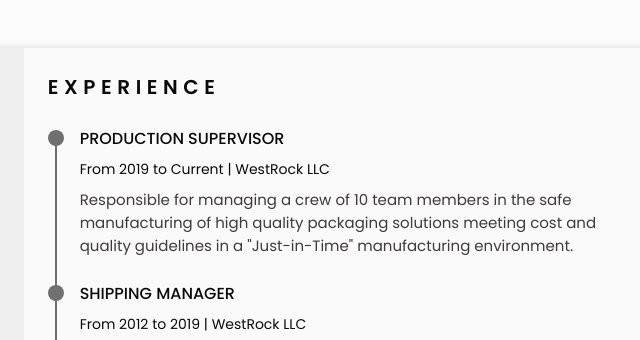
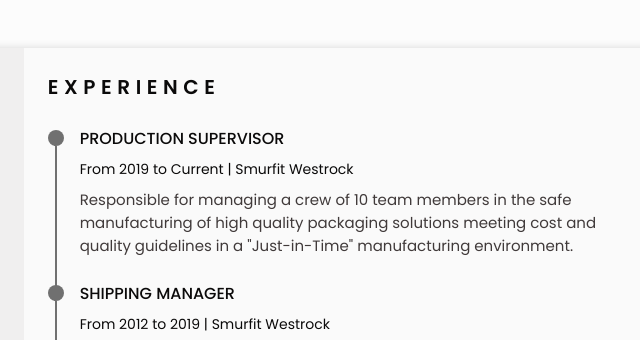
Before and after one commit to haberanthony/resumeCV, a plain HTML site: page index.html in a window 1280 px wide. Shown: the top 340 px of the page, 455-1095 px from the left. Drawn offline with nearby package versions, Linux system fonts and the light colour scheme.

Commit message:
Update index.html

```diff
--- a/index.html
+++ b/index.html
@@ -206,7 +206,7 @@
                 <div class="experience__data bd-grid">
                   <h3 class="experience__title">PRODUCTION SUPERVISOR</h3>
                   <span class="experience__company"
-                    >From 2019 to Current | WestRock LLC</span
+                    >From 2019 to Current | Smurfit Westrock </span
                   >
                   <p class="experience__description">
                     Responsible for managing a crew of 10 team members in the
@@ -225,7 +225,7 @@
                 <div class="experience__data bd-grid">
                   <h3 class="experience__title">SHIPPING MANAGER</h3>
                   <span class="experience__company"
-                    >From 2012 to 2019 | WestRock LLC</span
+                    >From 2012 to 2019 | Smurfit Westrock </span
                   >
                   <p class="experience__description">
                     Managed a team of 20 spread across 4 warehouses to safely
```
